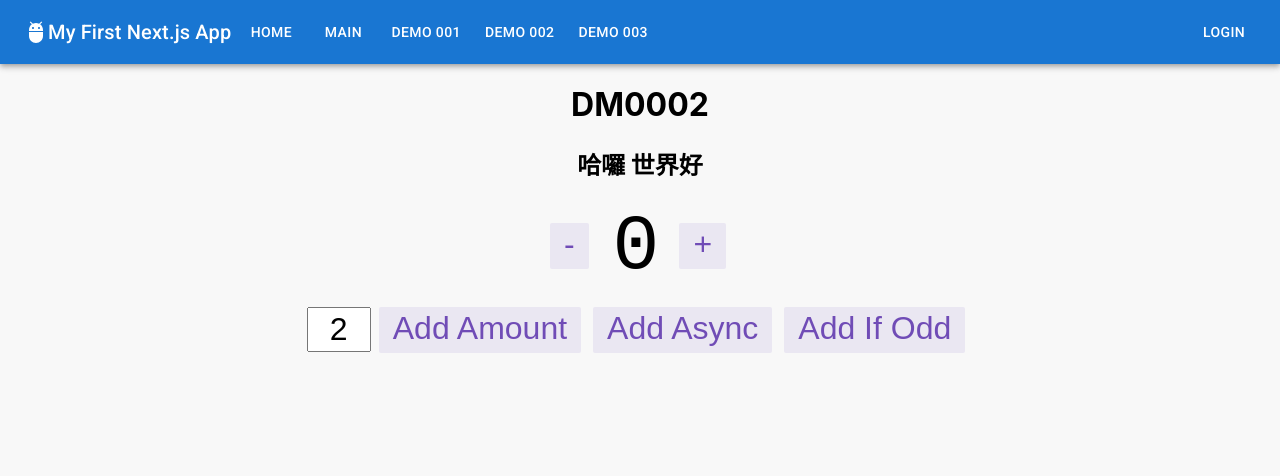
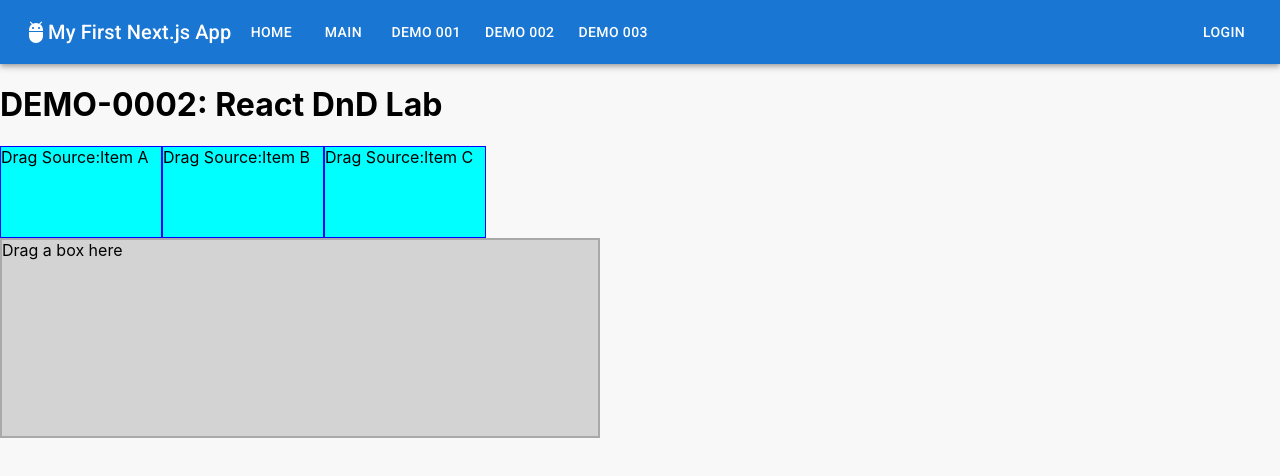
Before and after one commit to relyky/NextJsLab, a Next.js app: page /demo/dm0002 in a window 1280 px wide. Shown: the top 476 px of the page. Built offline with nearby package versions, Linux system fonts and the light colour scheme.

Commit message:
React-DnD basic practice

```diff
--- a/package.json
+++ b/package.json
@@ -15,8 +15,11 @@
     "@reduxjs/toolkit": "^1.3.6",
     "next": "latest",
     "react": "^17.0.2",
+    "react-dnd": "^15.1.2",
+    "react-dnd-html5-backend": "^15.1.3",
     "react-dom": "^17.0.2",
-    "react-redux": "^7.2.0"
+    "react-redux": "^7.2.0",
+    "react-runtime": "^1.1.0"
   },
   "devDependencies": {
     "@testing-library/jest-dom": "^5.0.0",
--- /dev/null
+++ b/src/pages/demo/dm0002/AppForm.module.css
@@ -0,0 +1,10 @@
+.box {
+    border: solid 1px blue;
+    background-color: aqua;
+}
+
+.bucket {
+    border: solid 2px darkgrey;
+    width: 600px;
+    min-height: 200px;
+}
--- /dev/null
+++ b/src/pages/demo/dm0002/AppForm.tsx
@@ -0,0 +1,78 @@
+import { useState } from 'react'
+import { useDrag, useDrop } from 'react-dnd'
+import styles from './AppForm.module.css'
+
+export default (props: object) => {
+  return (
+    <div>
+      <h1>DEMO-0002: React DnD Lab</h1>
+      <div style={{ display: 'flex' }}>
+        <Stuff title='Item A' />
+        <Stuff title='Item B' />
+        <Stuff title='Item C' />
+      </div>
+
+      <Bucket />
+    </div>
+  )
+}
+
+function Stuff({ title }) {
+  const [{ isDragging }, drag, dragPreview] = useDrag(() => ({
+    // "type" is required. It is used by the "accept" specification of drop targets.
+    type: 'BOX',
+    item: { title },
+    // Props to collect with monitor.
+    collect: (monitor) => ({
+      isDragging: monitor.isDragging()
+    })
+  }))
+
+  return (
+    <div className={styles.box} ref={dragPreview} style={{ opacity: isDragging ? 0.5 : 1 }}>
+      {/* This is optional. The dragPreview will be attached to the dragSource by default */}
+      {/* The drag ref marks this node as being the "pick-up" node */}
+      <div role="Handle" ref={drag} style={{ width: 160, height: 90, verticalAlign: 'middle' }}>
+        Drag Source:{title}
+      </div>
+    </div>
+  )
+}
+
+function Bucket() {
+  const [itemList, setItemList] = useState([])
+
+  const [{ canDrop, isOver }, drop] = useDrop(() => ({
+    // The type (or types) to accept - strings or symbols
+    accept: 'BOX',
+    drop: (item) => addBoxToBucket(item),
+    // Props to collect with monitor.
+    collect: (monitor) => ({
+      isOver: monitor.isOver(),
+      canDrop: monitor.canDrop()
+    })
+  }))
+
+  function addBoxToBucket(item) {
+    console.info('addBoxToBucket', item)
+    setItemList(itemList => [...itemList, item])
+  }
+
+  return (
+    <div
+      className={styles.bucket}
+      ref={drop}
+      role={'Dustbin'}
+      style={{ backgroundColor: isOver ? 'red' : 'lightgrey' }}
+    >
+      <div>
+        {canDrop ? 'Release to drop' : 'Drag a box here'}
+      </div>
+      <div style={{ display: 'flex', flexDirection: 'row', flexWrap: 'wrap' }}>
+        {itemList.map((c, idx) =>
+          <Stuff key={idx} title={c.title} />
+        )}
+      </div>
+    </div>
+  )
+}
--- a/src/pages/demo/dm0002/index.tsx
+++ b/src/pages/demo/dm0002/index.tsx
@@ -1,20 +1,20 @@
 import type { NextPage } from 'next'
 import Head from 'next/head'
-
-import Counter from 'components/counter/Counter'
-import styles from 'styles/Home.module.css'
+import { HTML5Backend } from 'react-dnd-html5-backend'
+import { DndProvider } from 'react-dnd'
+import AppForm from './AppForm'
 
 const DM0002Page: NextPage = () => {
   return (
-    <div className={styles.container}>
+    <>
       <Head>
         <title>DM0002</title>
         <link rel="icon" href="/favicon.ico" />
       </Head>
-      <h1>DM0002</h1>
-      <h2>哈囉 世界好</h2>
-      <Counter />
-    </div>
+      <DndProvider backend={HTML5Backend}>
+        <AppForm />
+      </DndProvider>
+    </>
   )
 }
 
```
Also changed, not shown: 1 other file (tests, documents, lock files or other folders).
